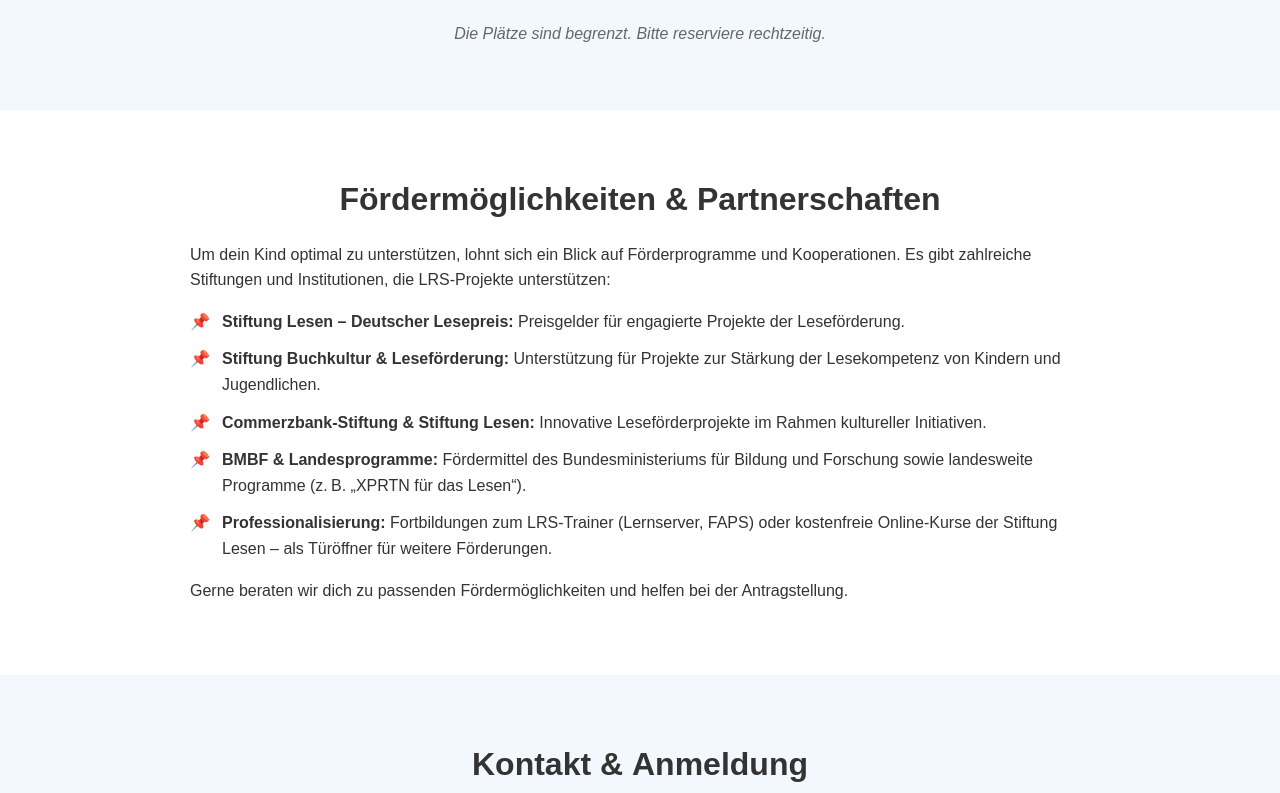
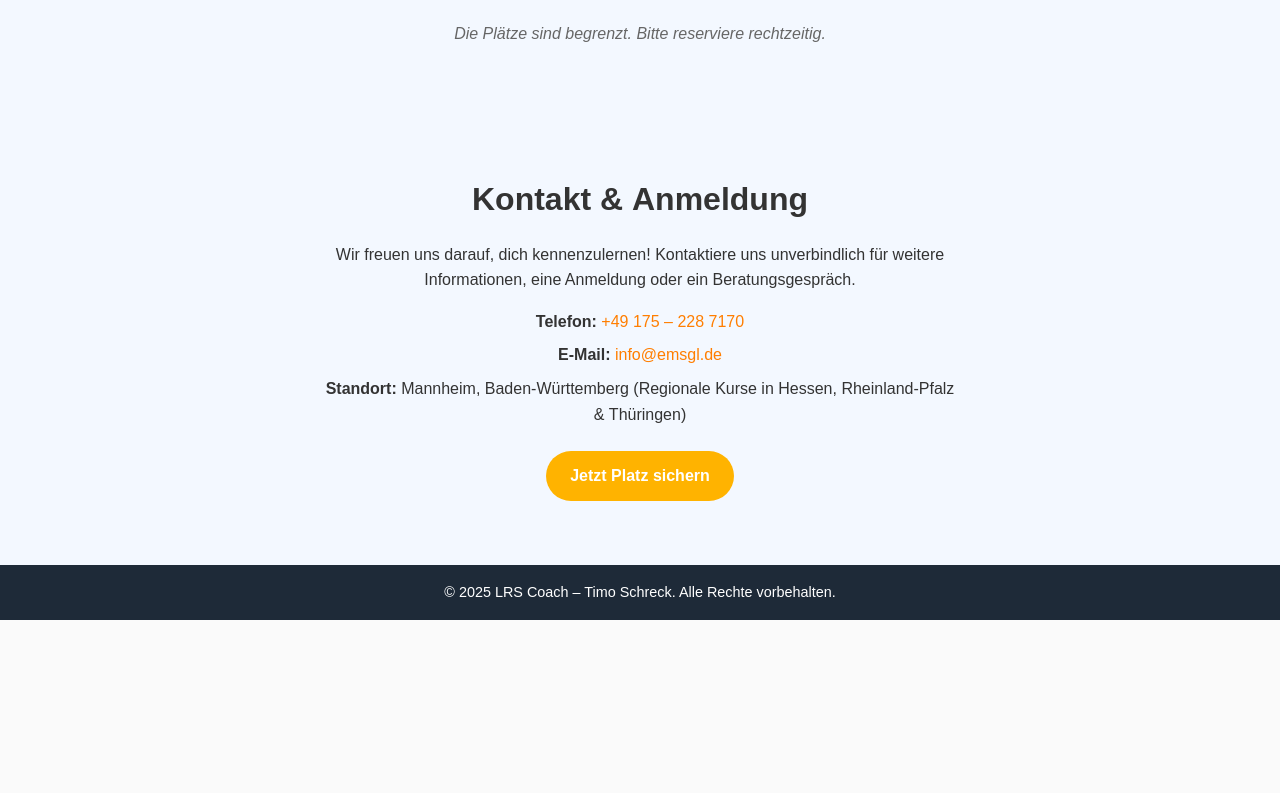
Before and after one commit to timoschreck/lrs-kurse, a plain HTML site: page index.html in a window 1280 px wide. Shown: the part 1456-2249 px from the top of the page. After the commit the page ends 2076 px from the top, so only its background shows below. Drawn offline with Linux system fonts and the light colour scheme.

Commit message:
Update hero with joyful children image and remove Foerderung section

```diff
--- a/index.html
+++ b/index.html
@@ -22,7 +22,6 @@
           <ul>
             <li><a href="#kurs">Kurs</a></li>
             <li><a href="#termine">Termine</a></li>
-            <li><a href="#foerderung">Förderung</a></li>
             <li><a href="#kontakt">Kontakt</a></li>
           </ul>
         </nav>
@@ -94,41 +93,6 @@
       </div>
     </section>
 
-    <!-- Förderung Section -->
-    <section id="foerderung" class="foerderung-section">
-      <div class="container">
-        <h2>Fördermöglichkeiten & Partnerschaften</h2>
-        <p>
-          Um dein Kind optimal zu unterstützen, lohnt sich ein Blick auf Förderprogramme und Kooperationen. Es gibt
-          zahlreiche Stiftungen und Institutionen, die LRS‑Projekte unterstützen:
-        </p>
-        <ul class="foerderung-list">
-          <li>
-            <strong>Stiftung Lesen – Deutscher Lesepreis:</strong> Preisgelder für engagierte
-            Projekte der Leseförderung.
-          </li>
-          <li>
-            <strong>Stiftung Buchkultur & Leseförderung:</strong> Unterstützung für Projekte zur
-            Stärkung der Lesekompetenz von Kindern und Jugendlichen.
-          </li>
-          <li>
-            <strong>Commerzbank‑Stiftung & Stiftung Lesen:</strong> Innovative Leseförderprojekte im
-            Rahmen kultureller Initiativen.
-          </li>
-          <li>
-            <strong>BMBF & Landesprogramme:</strong> Fördermittel des Bundesministeriums für Bildung und Forschung sowie
-            landesweite Programme (z. B. „XPRTN für das Lesen“).
-          </li>
-          <li>
-            <strong>Professionalisierung:</strong> Fortbildungen zum LRS‑Trainer (Lernserver, FAPS) oder kostenfreie Online‑Kurse der
-            Stiftung Lesen – als Türöffner für weitere Förderungen.
-          </li>
-        </ul>
-        <p>
-          Gerne beraten wir dich zu passenden Fördermöglichkeiten und helfen bei der Antragstellung.
-        </p>
-      </div>
-    </section>
 
     <!-- Kontakt Section -->
     <section id="kontakt" class="kontakt-section">
--- a/styles.css
+++ b/styles.css
@@ -87,7 +87,14 @@ body {
 
 /* Hero Section */
 .hero-section {
-  background: linear-gradient(135deg, var(--bg-gradient-start), var(--bg-gradient-end));
+  /*
+    Set a background image of fröhliche Kinder, die Bücher lesen. Die lineare
+    Verlaufsfunktion dient als semitransparente Überlagerung, damit der Text
+    gut lesbar bleibt. Das Bild wird im Ordner der Website gespeichert.
+  */
+  background: linear-gradient(rgba(74, 144, 226, 0.8), rgba(160, 212, 255, 0.8)), url('hero-bg.png');
+  background-size: cover;
+  background-position: center;
   color: var(--text-light);
   text-align: center;
   padding: 6rem 0 5rem 0;
```
Also changed, not shown: 1 other file.
